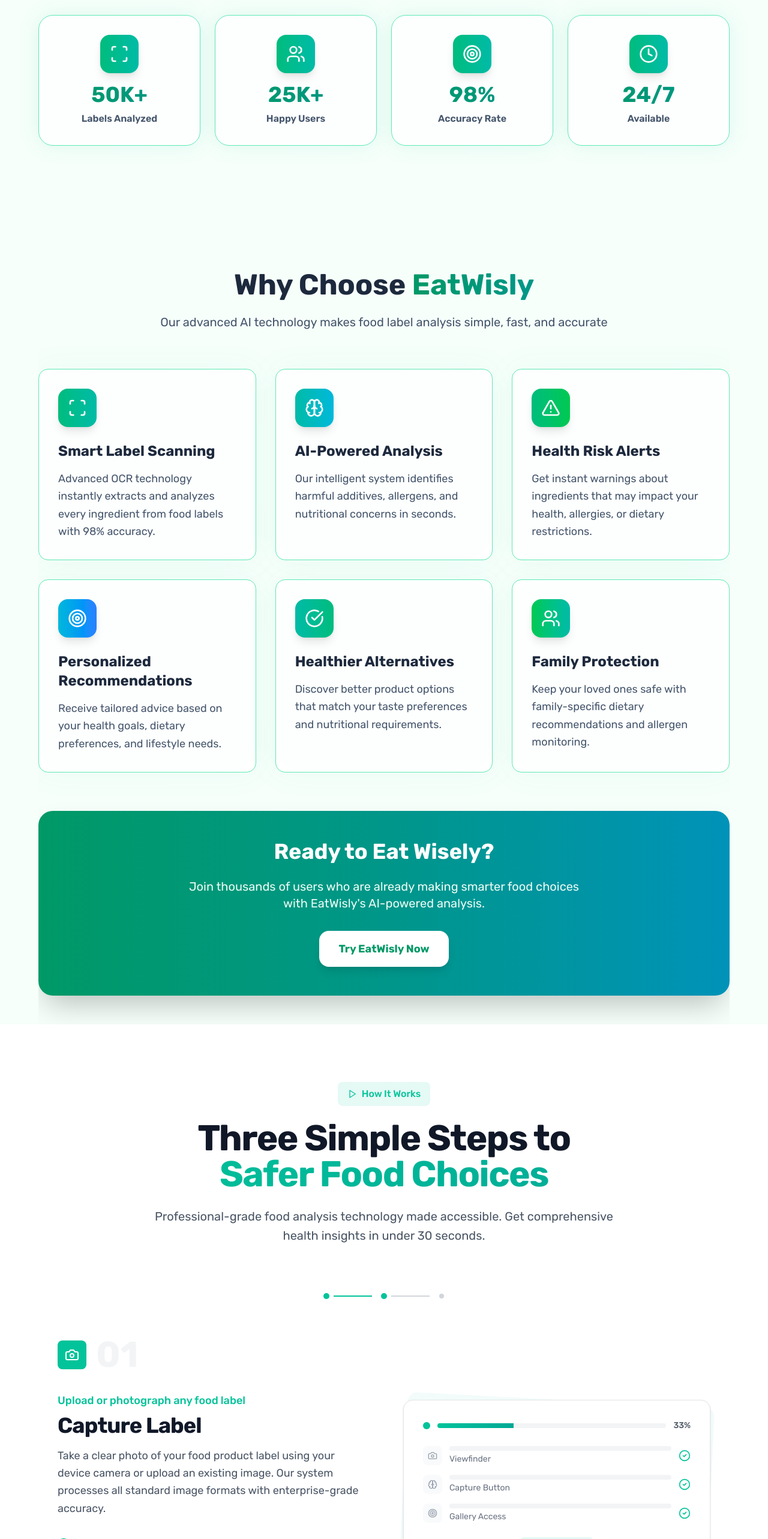
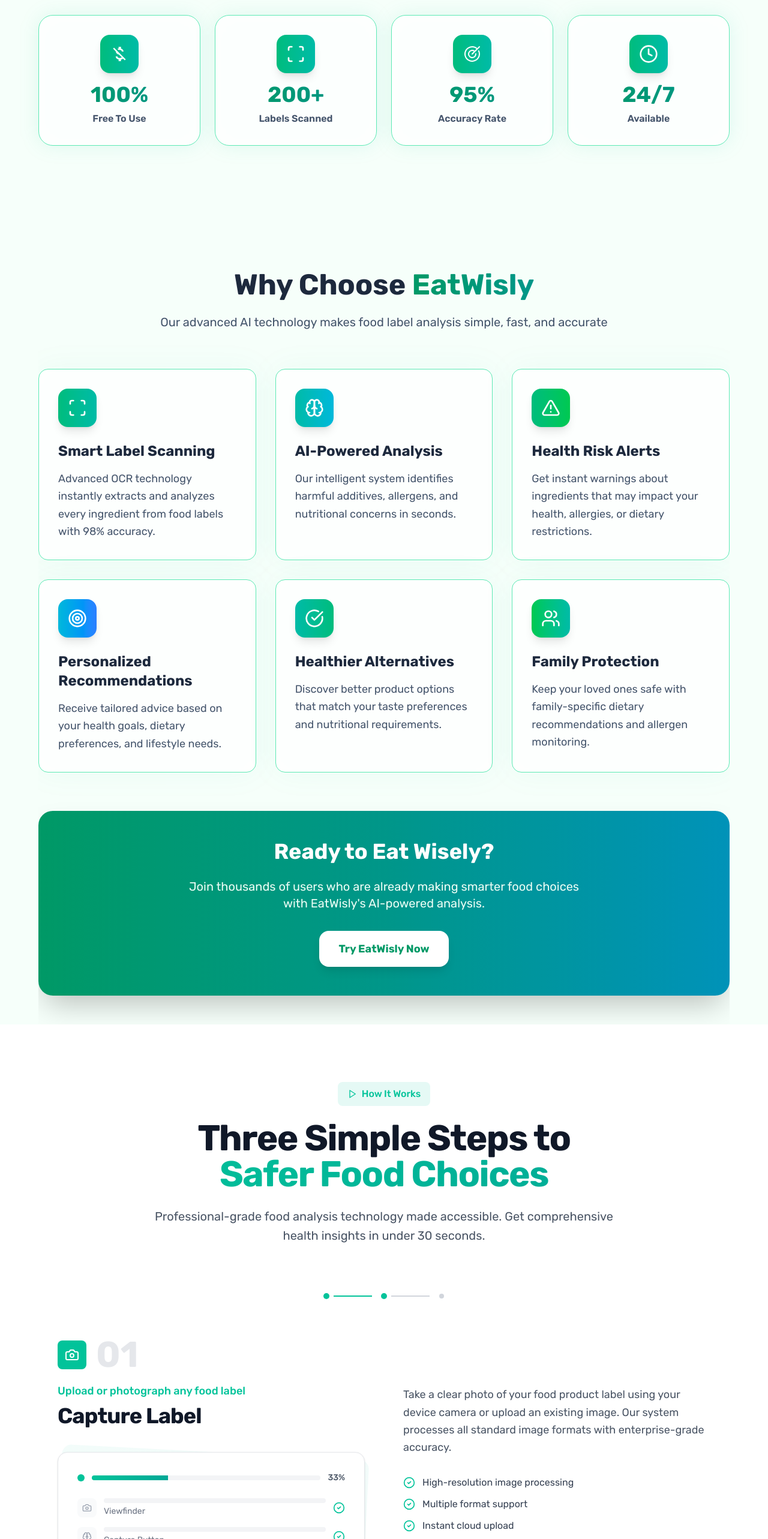
Before and after one commit to himanshusharma2007/eatwisely-frontend, a React (Vite) app: page / in a window 1280 px wide. Shown: the part 2000-4566 px from the top of the page at 60% size. Built offline with nearby package versions, Linux system fonts and the light colour scheme; no server answers.

Commit message:
safe commit before scan page refactoring

```diff
--- a/src/Layout/Header.jsx
+++ b/src/Layout/Header.jsx
@@ -75,7 +75,7 @@
   };
 
   return (
-    <div className="h-24 flex items-center relative">
+    <div className="h-24 flex items-center relative bg-[#F6FFFA]">
       <div className="max-w-6xl mx-auto w-full flex items-center justify-between px-4 sm:px-0 ">
         {/* Logo */}
         <div className="flex-shrink-0">
--- a/src/Layout/Layout.jsx
+++ b/src/Layout/Layout.jsx
@@ -3,7 +3,7 @@
 
 const Layout = ({children}) => {
   return (
-    <div className='px-3 sm:px-0 font-rubik bg-gradient-to-br from-emerald-50 via-teal-50 to-cyan-50'>
+    <div className='px-3 sm:px-0 font-rubik bg-[#F6FFFA]'>
        <Header  />
        {children}
     </div>
--- a/src/pages/ProfilePage.jsx
+++ b/src/pages/ProfilePage.jsx
@@ -547,7 +547,7 @@
             </div>
 
             {/* Password */}
-            <div>
+            {/* <div>
               <label className="block text-sm font-semibold text-slate-700 mb-2">
                 New Password (leave blank to keep current)
               </label>
@@ -559,7 +559,7 @@
                 className="w-full bg-white px-4 py-4 text-zinc-700 border-2 border-slate-200 hover:border-emerald-300 rounded-xl focus:outline-none focus:ring-2 focus:ring-emerald-500 focus:border-transparent transition-all duration-300"
                 placeholder="Enter new password"
               />
-            </div>
+            </div> */}
 
             {/* Diseases */}
             <div>
--- a/src/pages/Scan.jsx
+++ b/src/pages/Scan.jsx
@@ -668,10 +668,10 @@
 
                     {/* Additional Notes */}
                     {result.analysis?.additionalNotes && (
-                      <div className="bg-gradient-to-br from-gray-50 to-slate-50 border border-gray-200 rounded-xl p-6">
+                      <div className="bg-gradient-to-br from-pink-200 to-rose-100 border border-gray-200 rounded-xl p-6">
                         <h4 className="text-lg font-bold text-slate-800 mb-4 flex items-center">
                           <Info className="w-5 h-5 mr-2 text-gray-600" />
-                          Additional Notes
+                          Personal Advise
                         </h4>
                         <p className="text-sm text-slate-700 leading-relaxed">{result.analysis.additionalNotes}</p>
                       </div>
--- a/src/pages/ScanDetail.jsx
+++ b/src/pages/ScanDetail.jsx
@@ -212,10 +212,10 @@
                       <span
                         className={`inline-block px-4 py-2 rounded-full font-semibold ${
                           scan.analysis.shouldEat === 'Yes'
-                            ? 'bg-green-200 text-green-800'
+                            ? ' text-green-800'
                             : scan.analysis.shouldEat === 'No'
-                            ? 'bg-red-200 text-red-800'
-                            : 'bg-yellow-200 text-yellow-800'
+                            ? ' text-red-800'
+                            : ' text-yellow-800'
                         }`}
                       >
                         {scan.analysis.shouldEat}
@@ -371,10 +371,10 @@
 
               {/* Additional Notes */}
               {scan.analysis?.additionalNotes && (
-                <div className="bg-gradient-to-br from-gray-50 to-slate-50 border border-gray-200 rounded-xl p-6">
+                <div className="bg-gradient-to-br from-pink-50 to-rose-100 border border-gray-200 rounded-xl p-6">
                   <h4 className="text-lg font-bold text-slate-800 mb-4 flex items-center">
-                    <Info className="w-5 h-5 mr-2 text-gray-600" />
-                    Additional Notes
+                    <Heart className="w-5 h-5 mr-2 text-gray-600" />
+                    Personal Advise
                   </h4>
                   <p className="text-sm text-slate-700 leading-relaxed">{scan.analysis.additionalNotes}</p>
                 </div>
--- a/src/screens/Home/AboutEatWisly.jsx
+++ b/src/screens/Home/AboutEatWisly.jsx
@@ -1,15 +1,9 @@
 import { useEffect, useRef, useState } from "react";
 import {
   Heart,
-  Shield,
   Users,
-  Target,
-  Lightbulb,
-  Award,
   Scan,
-  Brain,
   Clock,
-  CheckCircle,
   AlertTriangle,
   Camera,
   Zap,
@@ -17,10 +11,9 @@
   AlertCircle,
   BarChart3,
   Search,
-  X,
-  Smartphone
-} from "lucide-react";
-
+  X} from "lucide-react";
+import { MdMoneyOff } from "react-icons/md";
+import { PiTarget } from "react-icons/pi";
 const AboutEatWisly = () => {
   const sectionRef = useRef(null);
   const statsRef = useRef(null);
@@ -78,9 +71,9 @@
   }, [isVisible]);
 
   const stats = [
-    { number: "50K+", label: "Labels Analyzed", icon: Scan },
-    { number: "25K+", label: "Happy Users", icon: Users },
-    { number: "98%", label: "Accuracy Rate", icon: Target },
+    { number: "100%", label: "Free To Use", icon: MdMoneyOff },
+    { number: "200+", label: "Labels Scanned", icon:Scan  },
+    { number: "95%", label: "Accuracy Rate", icon: PiTarget },
     { number: "24/7", label: "Available", icon: Clock },
   ];
 
--- a/src/screens/Home/Steps.jsx
+++ b/src/screens/Home/Steps.jsx
@@ -1,5 +1,15 @@
-import { useEffect, useRef, useState } from 'react';
-import { Camera, Brain, FileText, ArrowRight, Play, CheckCircle2, Upload, Scan, Target } from 'lucide-react';
+import { useEffect, useRef, useState } from "react";
+import {
+  Camera,
+  Brain,
+  FileText,
+  ArrowRight,
+  Play,
+  CheckCircle2,
+  Upload,
+  Scan,
+  Target,
+} from "lucide-react";
 
 const Steps = () => {
   const sectionRef = useRef(null);
@@ -36,53 +46,60 @@
 
   const steps = [
     {
-      number: '01',
-      title: 'Capture Label',
-      subtitle: 'Upload or photograph any food label',
-      description: 'Take a clear photo of your food product label using your device camera or upload an existing image. Our system processes all standard image formats with enterprise-grade accuracy.',
+      number: "01",
+      title: "Capture Label",
+      subtitle: "Upload or photograph any food label",
+      description:
+        "Take a clear photo of your food product label using your device camera or upload an existing image. Our system processes all standard image formats with enterprise-grade accuracy.",
       icon: Camera,
+      status: "Started",
       features: [
-        'High-resolution image processing',
-        'Multiple format support',
-        'Instant cloud upload'
+        "High-resolution image processing",
+        "Multiple format support",
+        "Instant cloud upload",
       ],
       mockup: {
-        type: 'camera',
-        elements: ['Viewfinder', 'Capture Button', 'Gallery Access']
-      }
+        type: "camera",
+        elements: ["Viewfinder", "Capture Button", "Gallery Access"],
+      },
     },
     {
-      number: '02',
-      title: 'AI Processing',
-      subtitle: 'Advanced ingredient analysis',
-      description: 'Our proprietary AI engine performs optical character recognition, ingredient identification, and cross-references our comprehensive database of food additives and nutritional data.',
+      number: "02",
+      title: "AI Processing",
+      subtitle: "Advanced ingredient analysis",
+      description:
+        "Our proprietary AI engine performs optical character recognition, ingredient identification, and cross-references our comprehensive database of food additives and nutritional data.",
       icon: Brain,
+      status: "Processing",
+
       features: [
-        'OCR text extraction',
-        'Ingredient recognition',
-        'Real-time processing'
+        "OCR text extraction",
+        "Ingredient recognition",
+        "Real-time processing",
       ],
       mockup: {
-        type: 'analysis',
-        elements: ['Text Recognition', 'Data Processing', 'Database Query']
-      }
+        type: "analysis",
+        elements: ["Text Recognition", "Data Processing", "Database Query"],
+      },
     },
     {
-      number: '03',
-      title: 'Health Report',
-      subtitle: 'Personalized insights delivered',
-      description: 'Receive a comprehensive health assessment with risk analysis, nutritional breakdown, allergen alerts, and evidence-based recommendations for healthier alternatives.',
+      number: "03",
+      title: "Health Report",
+      subtitle: "Personalized insights delivered",
+      description:
+        "Receive a comprehensive health assessment with risk analysis, nutritional breakdown, allergen alerts, and evidence-based recommendations for healthier alternatives.",
       icon: FileText,
+      status: "Completed",
       features: [
-        'Health risk assessment',
-        'Allergen detection',
-        'Alternative suggestions'
+        "Health risk assessment",
+        "Allergen detection",
+        "Alternative suggestions",
       ],
       mockup: {
-        type: 'report',
-        elements: ['Health Score', 'Risk Analysis', 'Recommendations']
-      }
-    }
+        type: "report",
+        elements: ["Health Score", "Risk Analysis", "Recommendations"],
+      },
+    },
   ];
 
   return (
@@ -103,8 +120,8 @@
           </h2>
 
           <p className="text-xl text-gray-600 max-w-3xl mx-auto leading-relaxed">
-            Professional-grade food analysis technology made accessible.
-            Get comprehensive health insights in under 30 seconds.
+            Professional-grade food analysis technology made accessible. Get
+            comprehensive health insights in under 30 seconds.
           </p>
         </div>
 
@@ -116,16 +133,14 @@
                 <div
                   className={`w-2 h-2 rounded-full transition-all duration-500 ${
                     index <= activeStep
-                      ? 'bg-[#02C39A] scale-125'
-                      : 'bg-gray-300'
+                      ? "bg-[#02C39A] scale-125"
+                      : "bg-gray-300"
                   }`}
                 />
                 {index < steps.length - 1 && (
                   <div
                     className={`w-16 h-0.5 mx-2 transition-all duration-500 ${
-                      index < activeStep
-                        ? 'bg-[#02C39A]'
-                        : 'bg-gray-300'
+                      index < activeStep ? "bg-[#02C39A]" : "bg-gray-300"
                     }`}
                   />
                 )}
@@ -138,31 +153,20 @@
         <div className="space-y-24">
           {steps.map((step, index) => {
             const IconComponent = step.icon;
-            const isEven = index % 2 === 0;
+            const isEven = index % 2 !== 0;
 
             return (
-              <div key={index} className={`grid lg:grid-cols-2 gap-16 items-center ${!isEven ? 'lg:grid-flow-col-dense' : ''}`}>
+              <div
+                key={index}
+                className={`grid lg:grid-cols-2 gap-16 items-center ${
+                  !isEven ? "lg:grid-flow-col-dense" : ""
+                }`}
+              >
                 {/* Content */}
-                <div className={`space-y-8 ${!isEven ? 'lg:col-start-2' : ''}`}>
-                  <div className="flex items-center gap-4">
-                    <div className="flex items-center justify-center w-12 h-12 bg-[#02C39A] rounded-lg">
-                      <IconComponent className="w-6 h-6 text-white" />
-                    </div>
-                    <span className="text-6xl font-bold text-gray-100 select-none">
-                      {step.number}
-                    </span>
-                  </div>
-
-                  <div>
-                    <p className="text-[#02C39A] font-medium text-lg mb-2">{step.subtitle}</p>
-                    <h3 className="text-4xl font-bold text-gray-900 mb-4 tracking-tight">
-                      {step.title}
-                    </h3>
-                    <p className="text-lg text-gray-600 leading-relaxed">
-                      {step.description}
-                    </p>
-                  </div>
-
+                <div className={`space-y-8 ${!isEven ? "lg:col-start-2" : ""}`}>
+                  <p className="text-lg text-gray-600 leading-relaxed">
+                    {step.description}
+                  </p>
                   {/* Features */}
                   <div className="space-y-3">
                     {step.features.map((feature, fIndex) => (
@@ -181,7 +185,27 @@
                 </div>
 
                 {/* Visual */}
-                <div className={`${!isEven ? 'lg:col-start-1 lg:row-start-1' : ''}`}>
+                <div
+                  className={`${
+                    !isEven ? "lg:col-start-1 lg:row-start-1" : ""
+                  }`}
+                >
+                  <div className="flex items-center gap-4 mb-4">
+                    <div className="flex items-center justify-center w-12 h-12 bg-[#02C39A] rounded-lg">
+                      <IconComponent className="w-6 h-6 text-white" />
+                    </div>
+                    <span className="text-6xl font-bold text-gray-200 select-none">
+                      {step.number}
+                    </span>
+                  </div>
+                  <div className="mb-10">
+                    <p className="text-[#02C39A] font-medium text-lg mb-2">
+                      {step.subtitle}
+                    </p>
+                    <h3 className="text-4xl font-bold text-gray-900 mb-4 tracking-tight">
+                      {step.title}
+                    </h3>
+                  </div>
                   <div className="relative">
                     {/* Background decoration */}
                     <div className="absolute inset-0 bg-gradient-to-br from-[#02C39A]/5 to-[#00A896]/5 rounded-2xl transform rotate-3"></div>
@@ -207,13 +231,21 @@
                         {step.mockup.elements.map((element, eIndex) => (
                           <div key={eIndex} className="flex items-center gap-3">
                             <div className="w-8 h-8 bg-gray-50 rounded-lg flex items-center justify-center">
-                              {eIndex === 0 && <Camera className="w-4 h-4 text-gray-400" />}
-                              {eIndex === 1 && <Brain className="w-4 h-4 text-gray-400" />}
-                              {eIndex === 2 && <Target className="w-4 h-4 text-gray-400" />}
+                              {eIndex === 0 && (
+                                <Camera className="w-4 h-4 text-gray-400" />
+                              )}
+                              {eIndex === 1 && (
+                                <Brain className="w-4 h-4 text-gray-400" />
+                              )}
+                              {eIndex === 2 && (
+                                <Target className="w-4 h-4 text-gray-400" />
+                              )}
                             </div>
                             <div className="flex-1">
                               <div className="h-2 bg-gray-100 rounded-full mb-1"></div>
-                              <div className="text-sm text-gray-500">{element}</div>
+                              <div className="text-sm text-gray-500">
+                                {element}
+                              </div>
                             </div>
                             <CheckCircle2 className="w-5 h-5 text-[#02C39A]" />
                           </div>
@@ -224,7 +256,9 @@
                       <div className="mt-6 flex items-center justify-center">
                         <div className="flex items-center gap-2 bg-[#02C39A]/10 text-[#02C39A] px-4 py-2 rounded-lg">
                           <div className="w-2 h-2 bg-[#02C39A] rounded-full animate-pulse"></div>
-                          <span className="text-sm font-medium">Processing</span>
+                          <span className="text-sm font-medium">
+                            {step.status}
+                          </span>
                         </div>
                       </div>
                     </div>
@@ -242,7 +276,8 @@
               Ready to Transform Your Food Choices?
             </h3>
             <p className="text-xl text-white/90 mb-8 max-w-2xl mx-auto">
-              Join thousands of health-conscious users making smarter decisions with EatWisly.
+              Join thousands of health-conscious users making smarter decisions
+              with EatWisly.
             </p>
             <div className="flex flex-col sm:flex-row gap-4 justify-center">
               <button className="bg-white text-[#02C39A] px-8 py-4 rounded-lg font-semibold hover:bg-gray-50 transition-colors duration-200 flex items-center justify-center gap-3">
```
Also changed, not shown: src/pages/ScanHistory.jsx (+103 -62 lines).
